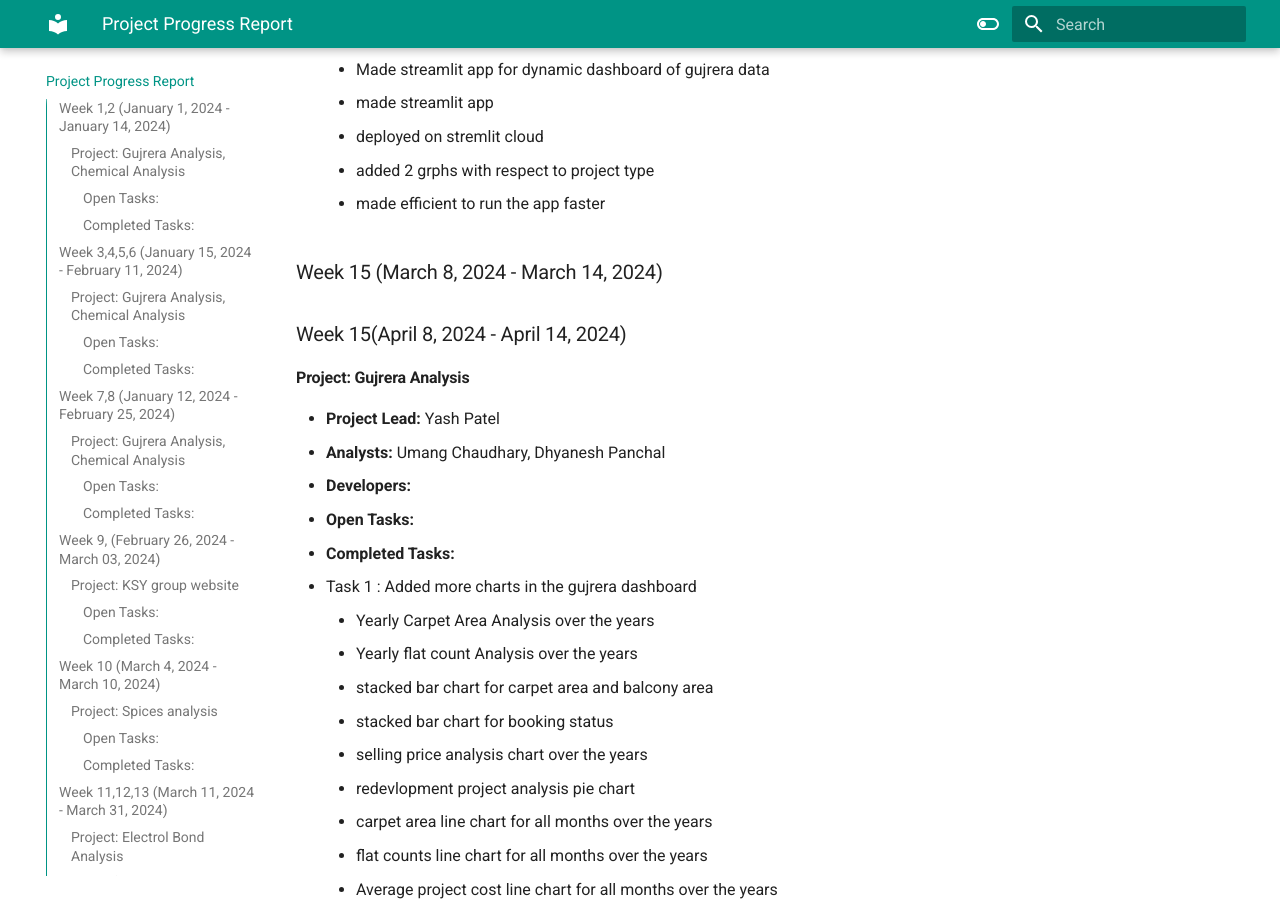
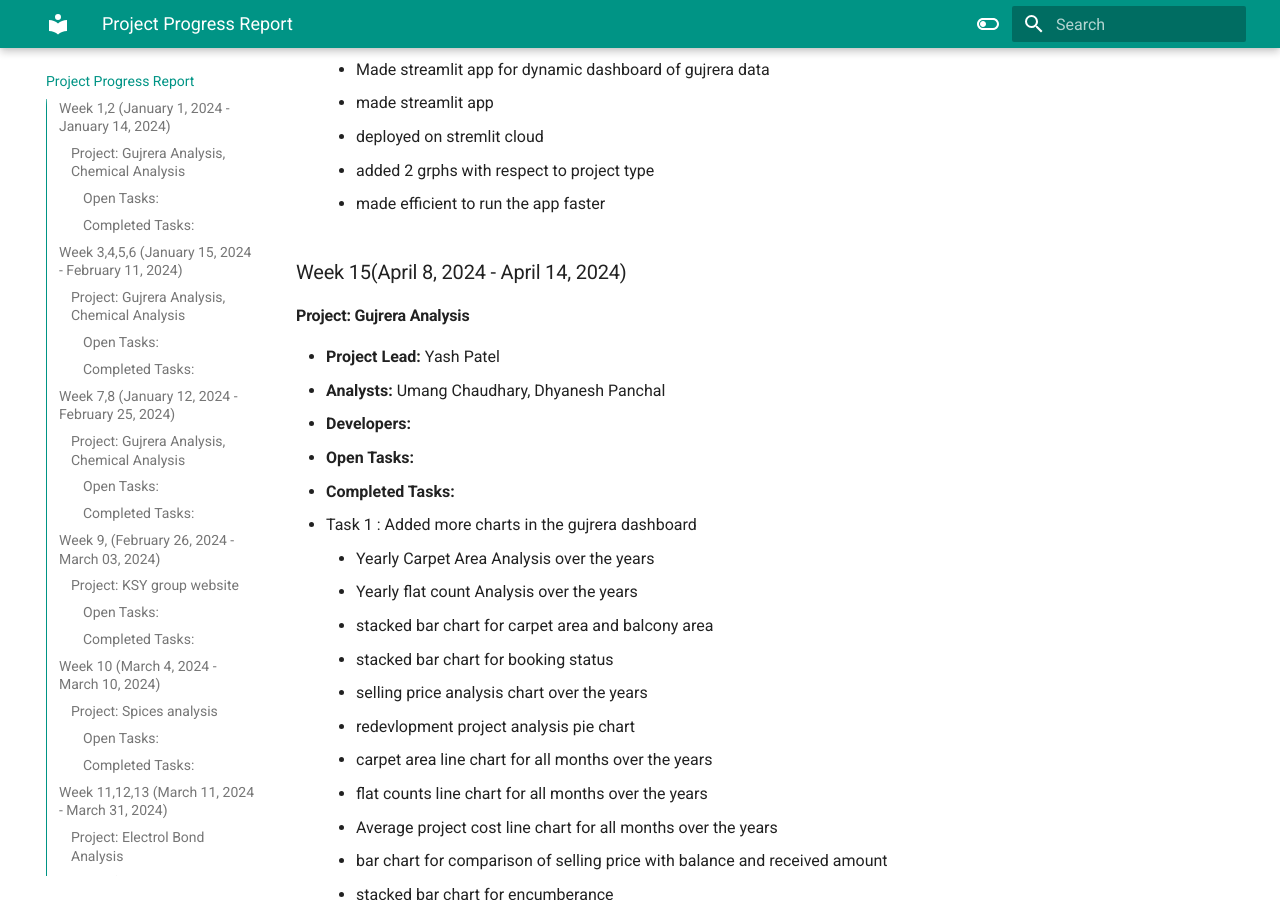
Before and after one commit to QAVentures/qaTechVentures-mkdoc-material, an MkDocs documentation site: the page built from docs/weekly tracker.md, in a window 1280 px wide and 900 px high, scrolled down 3046 px. Built offline with MkDocs 1.6.1 and Material for MkDocs 9.7.7, drawn with Linux system fonts in a browser that asks for light colours.

Commit message:
extra line removed

```diff
--- a/docs/weekly tracker.md
+++ b/docs/weekly tracker.md
@@ -110,7 +110,6 @@
       - made efficient to run the app faster
 
 
-### Week 15 (March 8, 2024 - March 14, 2024)
 
 ### Week 15(April 8, 2024 - April 14, 2024)
 
```
